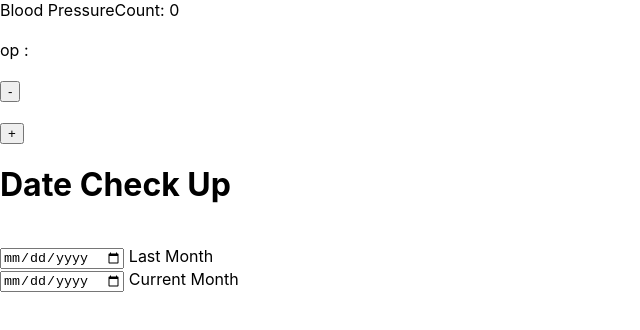
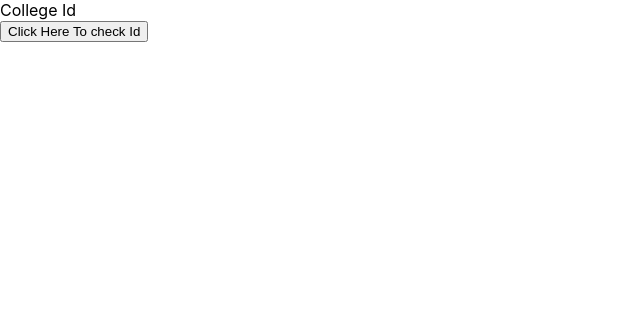
Before and after one commit to borkarvi/health-app, a React (Create React App) app: page / in a window 1280 px wide. Shown: the top 330 px of the page, without its empty margins (0-640 px from the left). Built offline with nearby package versions, Linux system fonts and the light colour scheme.

Commit message:
Third commit

```diff
--- a/src/App-counter.tsx
+++ /dev/null
@@ -1,56 +0,0 @@
-import React, { useState, useEffect, useReducer } from "react";
-import "./App.scss";
-const initialState = {count: 0, op: ''};
-
-  function reducer(state: {count: number}, action:{type: string}) {
-    switch (action.type) {
-      case 'increment':
-        return {count: state.count + 1, op :'increment'};
-      case 'decrement':
-        return {count: state.count - 1, op : 'decrement'};
-      default:
-        throw new Error();
-    }
-  }
-
-
-
-const App = ()  => {
-
-
-  const [state, dispatch] = useReducer(reducer, initialState);
-
-  // const [ count , setCount ] = useState(0)
-  // const [ op , setOp ] = useState('');
-  return (
-    <div className="width100">
-     <span>Blood Pressure</span>
-      <>
-      Count: {state.count}
-      <br/>
-      <br/>
-      op : {state.op}
-      <br/>
-      <br/>
-
-      <button onClick={() => dispatch({type: 'decrement'})}>-</button>
-
-      <br/>
-      <br/>
-      <button onClick={() => dispatch({type: 'increment'})}>+</button>
-   <br>
-   </br>
-   <h1>Date Check Up</h1>
-   <br></br>
-      <input type="date" /> Last Month
-
-
-      <br></br>
-      <input type="date"/> Current Month
-
-    </>
-  </div>
-  );
-}
-
-export default App;
--- /dev/null
+++ b/src/App.tsx
@@ -0,0 +1,25 @@
+import React, {useState} from 'react'
+
+
+function StringType() {
+
+const [details, setdetails] = useState("College Id")
+const [name,setname ] = useState("Pallavi")
+
+function updateDetails()
+  {
+    setdetails("23445567789007764")
+  }
+    return (
+    <div className="App1">
+     {details}
+     <br/>
+     <button  onClick={updateDetails}>
+      Click Here To check Id
+     </button>
+      <br></br>
+    </div>
+    )
+  }
+
+  export default StringType;
--- a/src/index.tsx
+++ b/src/index.tsx
@@ -1,7 +1,7 @@
 import React from 'react';
 import ReactDOM from 'react-dom/client';
 import './index.css';
-import App from './App-counter';
+import App from './App';
 import reportWebVitals from './reportWebVitals';
 
 const root = ReactDOM.createRoot(
```
Also changed, not shown: src/string.tsx (added, +24 -0 lines), src/App.css (renamed from src/App.scss).
